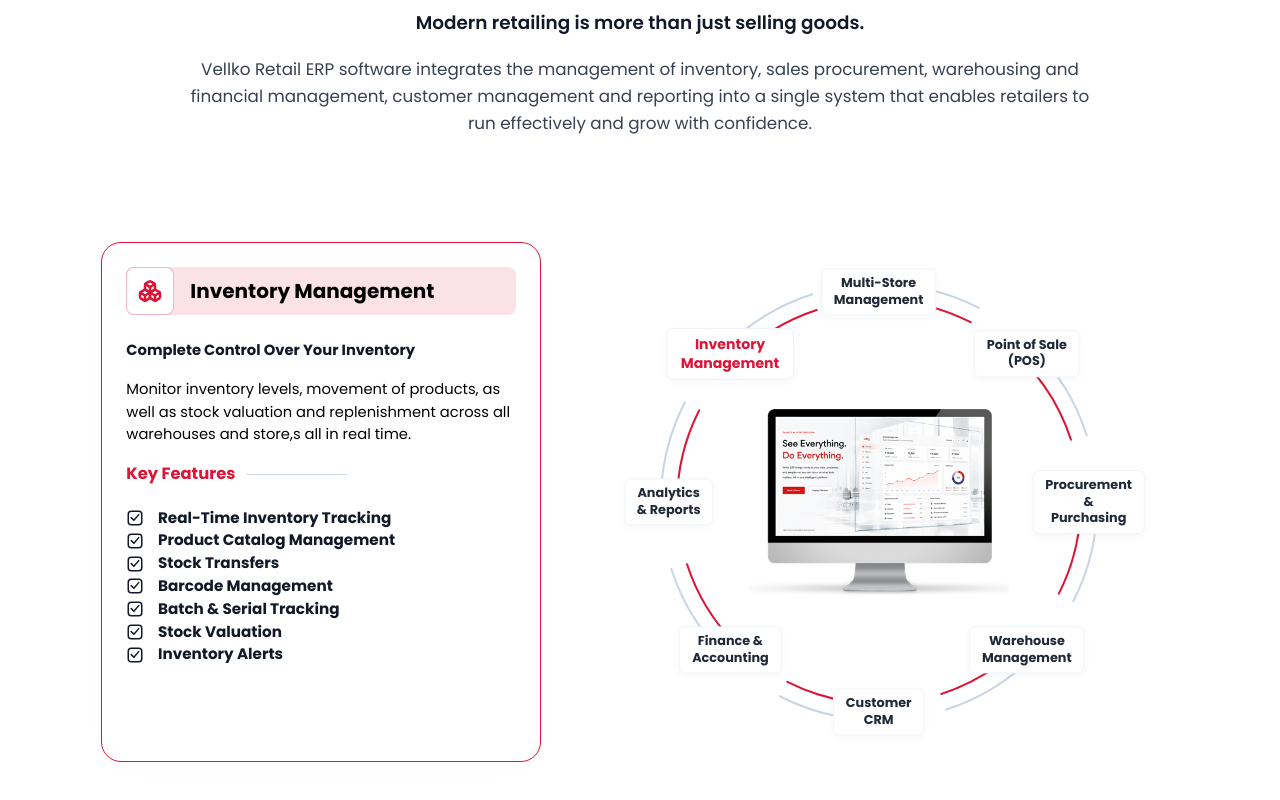
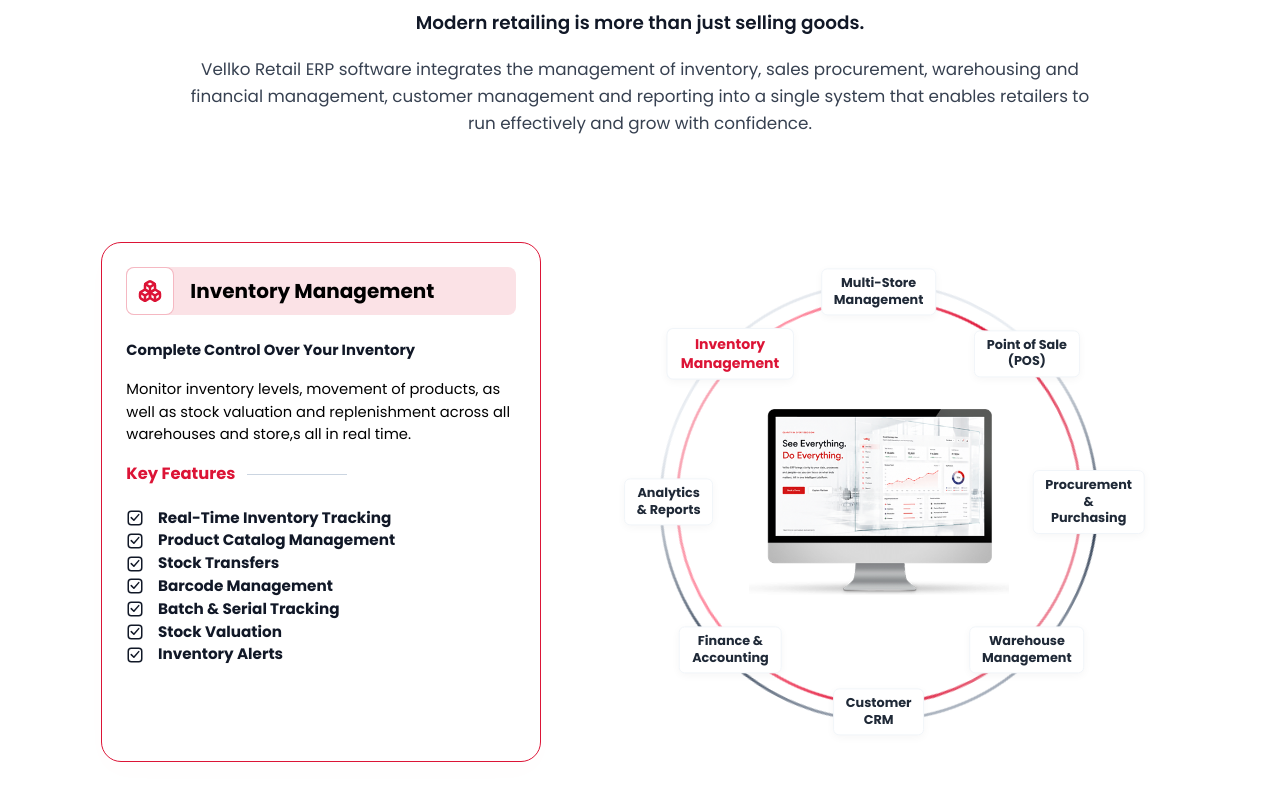
Before and after one commit to drashijaintms/vellko-erp, a React (Vite) app: page /retail-erp in a window 1280 px wide. Shown: the part 2771-3571 px from the top of the page. Built offline with nearby package versions, Linux system fonts and the light colour scheme.

Commit message:
feat: implement continuous gradient-stroked orbital circles with infinite non-stop counter-rotation

```diff
--- a/src/components/welcome/IndustryAllInOneSection.jsx
+++ b/src/components/welcome/IndustryAllInOneSection.jsx
@@ -19,20 +19,11 @@
   if (!modules || modules.length === 0) return null;
 
   const [activeModule, setActiveModule] = useState(0);
-  const [ringRotation, setRingRotation] = useState(0);
   const activeData = modules[activeModule];
   const scrollWrapperRef = useRef(null);
-  const lastScrollY = useRef(typeof window !== 'undefined' ? window.scrollY : 0);
 
   useEffect(() => {
     const handleScroll = () => {
-      const currentScrollY = window.scrollY;
-      const delta = currentScrollY - lastScrollY.current;
-      lastScrollY.current = currentScrollY;
-
-      // Rotate rings on scroll (0.2deg per scrolled pixel)
-      setRingRotation(prev => prev + delta * 0.2);
-
       if (window.innerWidth <= 1024) return;
       if (!scrollWrapperRef.current) return;
 
@@ -142,33 +133,43 @@
               xmlns="http://www.w3.org/2000/svg"
               style={{ position: 'absolute', top: 0, left: 0, width: '100%', height: '100%', pointerEvents: 'none', zIndex: 1 }}
             >
-              {/* Outer gray ring — dashed, rotates CLOCKWISE on scroll */}
+              <defs>
+                <linearGradient id="outerRingGrad" x1="0%" y1="0%" x2="100%" y2="100%">
+                  <stop offset="0%" stopColor="#94a3b8" stopOpacity="0.25" />
+                  <stop offset="35%" stopColor="#334155" stopOpacity="1" />
+                  <stop offset="70%" stopColor="#cbd5e1" stopOpacity="0.4" />
+                  <stop offset="100%" stopColor="#94a3b8" stopOpacity="0.25" />
+                </linearGradient>
+
+                <linearGradient id="innerRingGrad" x1="0%" y1="0%" x2="100%" y2="100%">
+                  <stop offset="0%" stopColor="#DC1436" stopOpacity="0.2" />
+                  <stop offset="40%" stopColor="#DC1436" stopOpacity="1" />
+                  <stop offset="75%" stopColor="#ff4d6d" stopOpacity="0.6" />
+                  <stop offset="100%" stopColor="#DC1436" stopOpacity="0.2" />
+                </linearGradient>
+              </defs>
+
+              {/* Outer gray ring — continuous gradient, rotates CLOCKWISE non-stop */}
               <circle
                 cx="220" cy="220" r="160"
-                stroke="#cbd5e1"
-                strokeWidth="1.5"
-                strokeLinecap="round"
-                strokeDasharray="75.4 50.3"
+                stroke="url(#outerRingGrad)"
+                strokeWidth="2"
                 fill="none"
                 style={{
                   transformOrigin: '220px 220px',
-                  transform: `rotate(${ringRotation}deg)`,
-                  transition: 'transform 0.05s ease-out'
+                  animation: 'ring-spin-cw 12s linear infinite'
                 }}
               />
 
-              {/* Inner red ring — dashed, rotates ANTICLOCKWISE on scroll */}
+              {/* Inner red ring — continuous gradient, rotates COUNTER-CLOCKWISE non-stop */}
               <circle
                 cx="220" cy="220" r="148"
-                stroke="#DC1436"
-                strokeWidth="1.5"
-                strokeLinecap="round"
-                strokeDasharray="69.7 46.5"
+                stroke="url(#innerRingGrad)"
+                strokeWidth="2"
                 fill="none"
                 style={{
                   transformOrigin: '220px 220px',
-                  transform: `rotate(${-ringRotation}deg)`,
-                  transition: 'transform 0.05s ease-out'
+                  animation: 'ring-spin-ccw 12s linear infinite'
                 }}
               />
             </svg>
```
